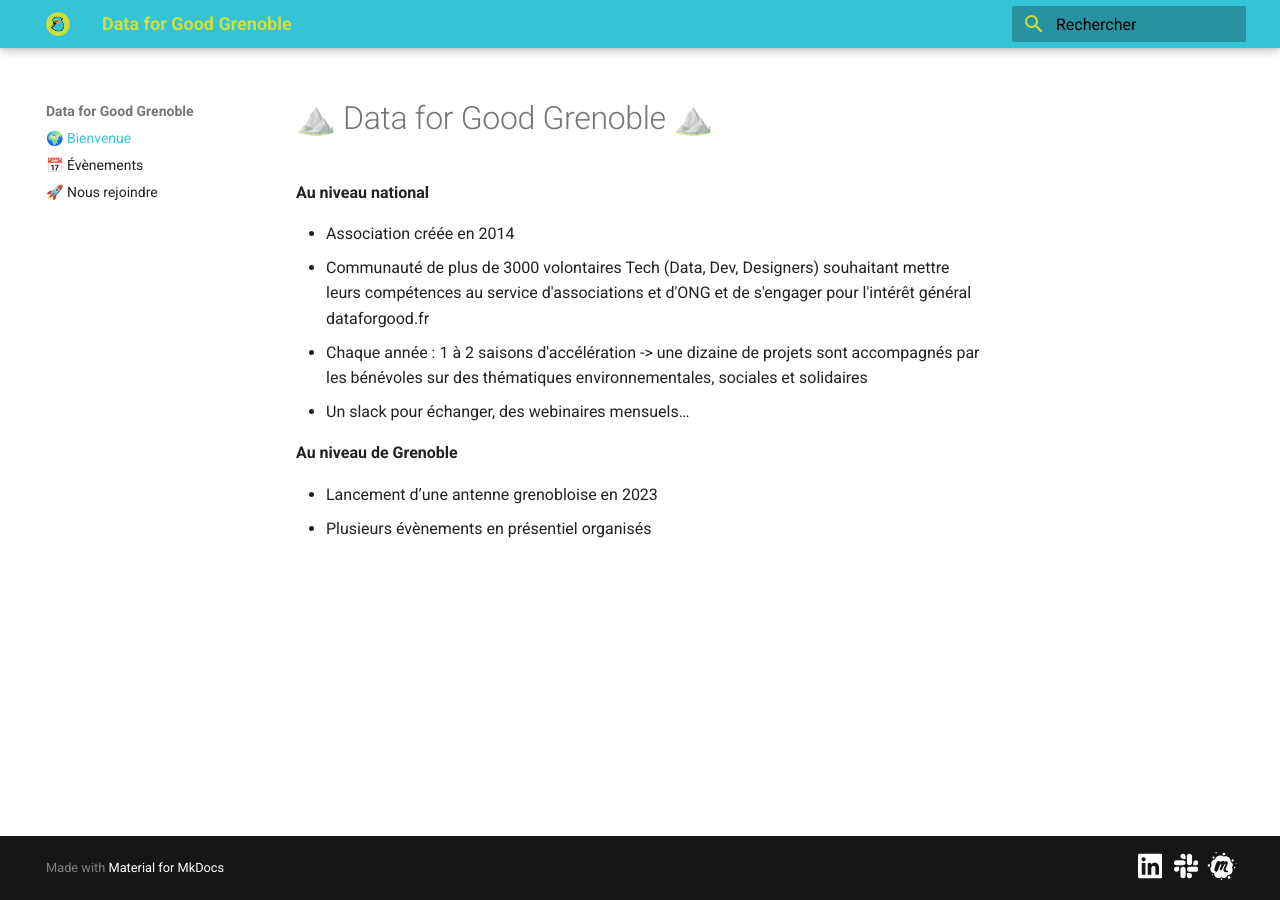
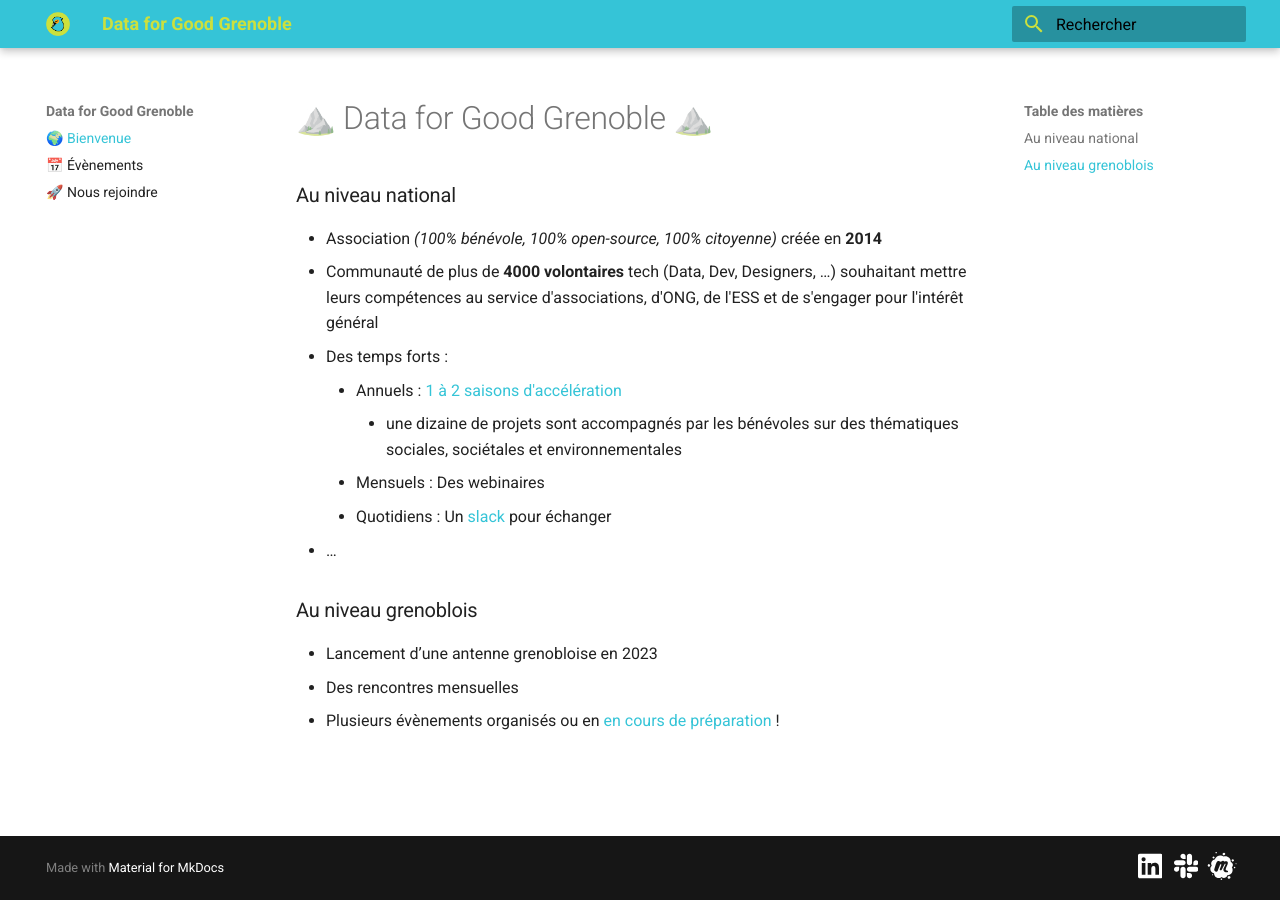
Before and after one commit to data-for-good-grenoble/data-for-good-grenoble.github.io, an MkDocs documentation site: the page built from content/index.md, in a window 1280 px wide. Built offline with MkDocs 1.6.1 and Material for MkDocs 9.7.7, drawn with Linux system fonts in a browser that asks for light colours.

Commit message:
chore(index.md): complétion/maj

```diff
--- a/content/index.md
+++ b/content/index.md
@@ -1,16 +1,20 @@
 # ⛰️ Data for Good Grenoble ⛰️
 
-**Au niveau national**
+### Au niveau national
 
-- Association créée en 2014
-- Communauté de plus de 3000 volontaires Tech (Data, Dev, Designers) souhaitant mettre leurs
-compétences au service d'associations et d'ONG et de s'engager pour l'intérêt général
-dataforgood.fr
-- Chaque année : 1 à 2 saisons d'accélération -> une dizaine de projets sont accompagnés par les bénévoles
-sur des thématiques environnementales, sociales et solidaires
-- Un slack pour échanger, des webinaires mensuels…
+- Association *(100% bénévole, 100% open-source, 100% citoyenne)* créée en **2014**
+- Communauté de plus de **4000 volontaires** tech (Data, Dev, Designers, …) souhaitant mettre leurs
+compétences au service d'associations, d'ONG, de l'ESS et de s'engager pour l'intérêt général
+- Des temps forts :
+    - Annuels : [1 à 2 saisons d'accélération](https://dataforgood.fr/saison12)
+        - une dizaine de projets sont accompagnés par les bénévoles
+sur des thématiques sociales, sociétales et environnementales
+    - Mensuels : Des webinaires
+    - Quotidiens : Un [slack](https://dataforgood.fr/join/) pour échanger
+- …
 
-**Au niveau de Grenoble**
+### Au niveau grenoblois
 
 - Lancement d’une antenne grenobloise en 2023
-- Plusieurs évènements en présentiel organisés
+- Des rencontres mensuelles
+- Plusieurs évènements organisés ou en [en cours de préparation](/events/) !
```
